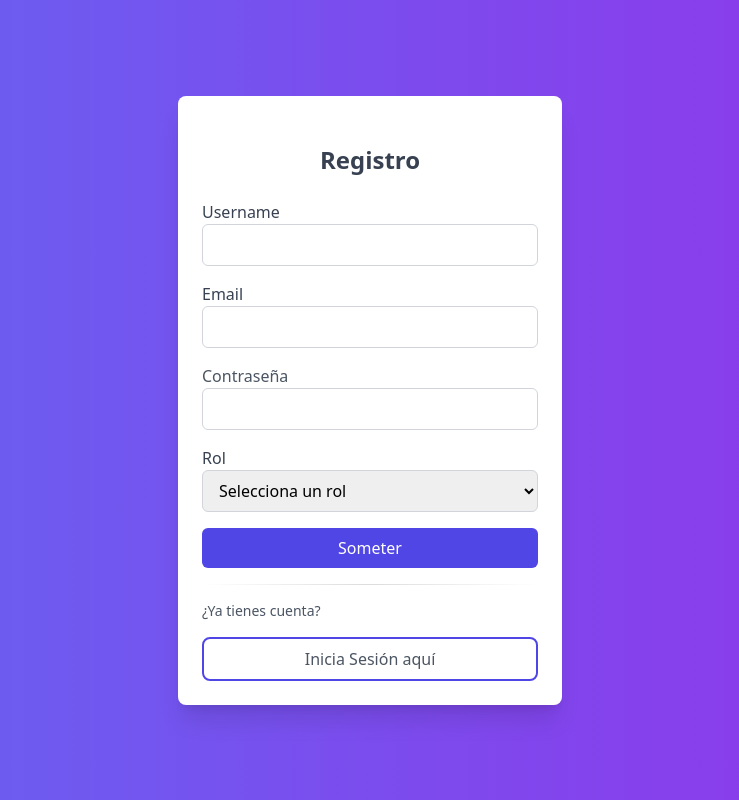
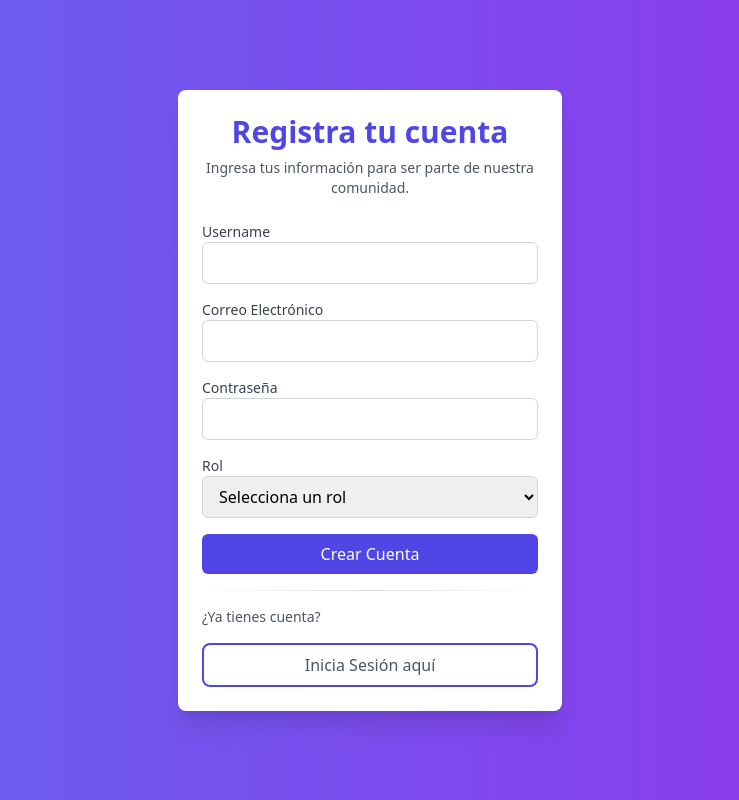
Before and after one commit to webbliz/web-app-frontend, a React (Vite) app: page /register in a window 1280 px wide. Shown: the whole page, without its empty margins (270-1009 px from the left). Built offline with nearby package versions, Linux system fonts and the light colour scheme.

Commit message:
cleaning and minor fixing

```diff
--- a/src/components/RegistrationForm.jsx
+++ b/src/components/RegistrationForm.jsx
@@ -16,15 +16,17 @@ const RegistrationForm = ({ onRegister }) => {
     return (
         <div className="flex flex-col items-center justify-center min-h-screen bg-gradient-to-r from-indigo-500 to-purple-600">
             <div className="w-full max-w-sm p-6 bg-white rounded-lg shadow-xl">
+            <h1 className="text-3xl font-bold text-center text-indigo-600">Registra tu cuenta</h1>
+        <p className="mt-2 text-sm text-center text-gray-600">
+          Ingresa tus información para ser parte de nuestra comunidad.
+        </p>
                 <form
                     onSubmit={handleSubmit(onSubmit)}
                     className="mt-6 space-y-4"
                 >
-                    <h2 className="text-2xl font-bold mb-6 text-center text-gray-700">Registro</h2>
-
                     {/* Username Field */}
                     <div className="mb-4">
-                        <label className="block text-gray-700 font-medium">Username</label>
+                        <label className="block text-sm font-medium text-gray-700">Username</label>
                         <input
                             {...register('username', { required: 'Username is required' })}
                             className={`w-full px-3 py-2 border ${errors.username ? 'border-red-500' : 'border-gray-300'
@@ -37,7 +39,7 @@ const RegistrationForm = ({ onRegister }) => {
 
                     {/* Email Field */}
                     <div className="mb-4">
-                        <label className="block text-gray-700 font-medium">Email</label>
+                        <label className="block text-sm font-medium text-gray-700">Correo Electrónico</label>
                         <input
                             type="email"
                             {...register('email', {
@@ -57,7 +59,7 @@ const RegistrationForm = ({ onRegister }) => {
 
                     {/* Password Field */}
                     <div className="mb-4">
-                        <label className="block text-gray-600 font-medium">Contraseña</label>
+                        <label className="block text-sm font-medium text-gray-700">Contraseña</label>
                         <input
                             type="password"
                             {...register('password', {
@@ -77,7 +79,7 @@ const RegistrationForm = ({ onRegister }) => {
 
                     {/* Role Field */}
                     <div className="mb-4">
-                        <label className="block text-gray-700 font-medium">Rol</label>
+                        <label className="block text-sm font-medium text-gray-700">Rol</label>
                         <select
                             {...register('role', { required: 'Role is required' })}
                             className={`w-full px-3 py-2 border ${errors.role ? 'border-red-500' : 'border-gray-300'
@@ -97,7 +99,7 @@ const RegistrationForm = ({ onRegister }) => {
                         type="submit"
                         className="w-full bg-indigo-600 text-white py-2 rounded-md hover:bg-indigo-700 transition duration-300"
                     >
-                        Someter
+                        Crear Cuenta
                     </button>
                 </form>
                 <div>
```
Also changed, not shown: src/App.css (deleted, +0 -42 lines), tailwind.config.js (+0 -12 lines), vite.config.js (+0 -25 lines).
